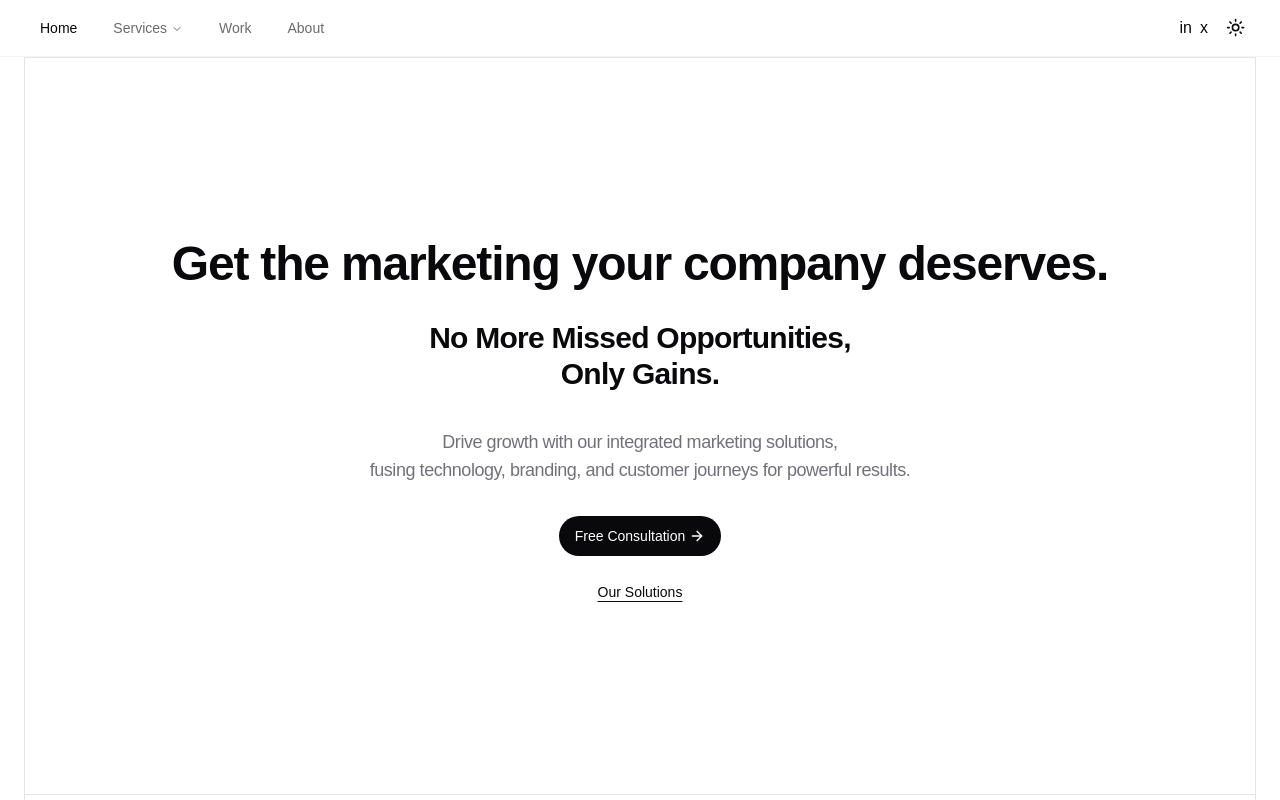
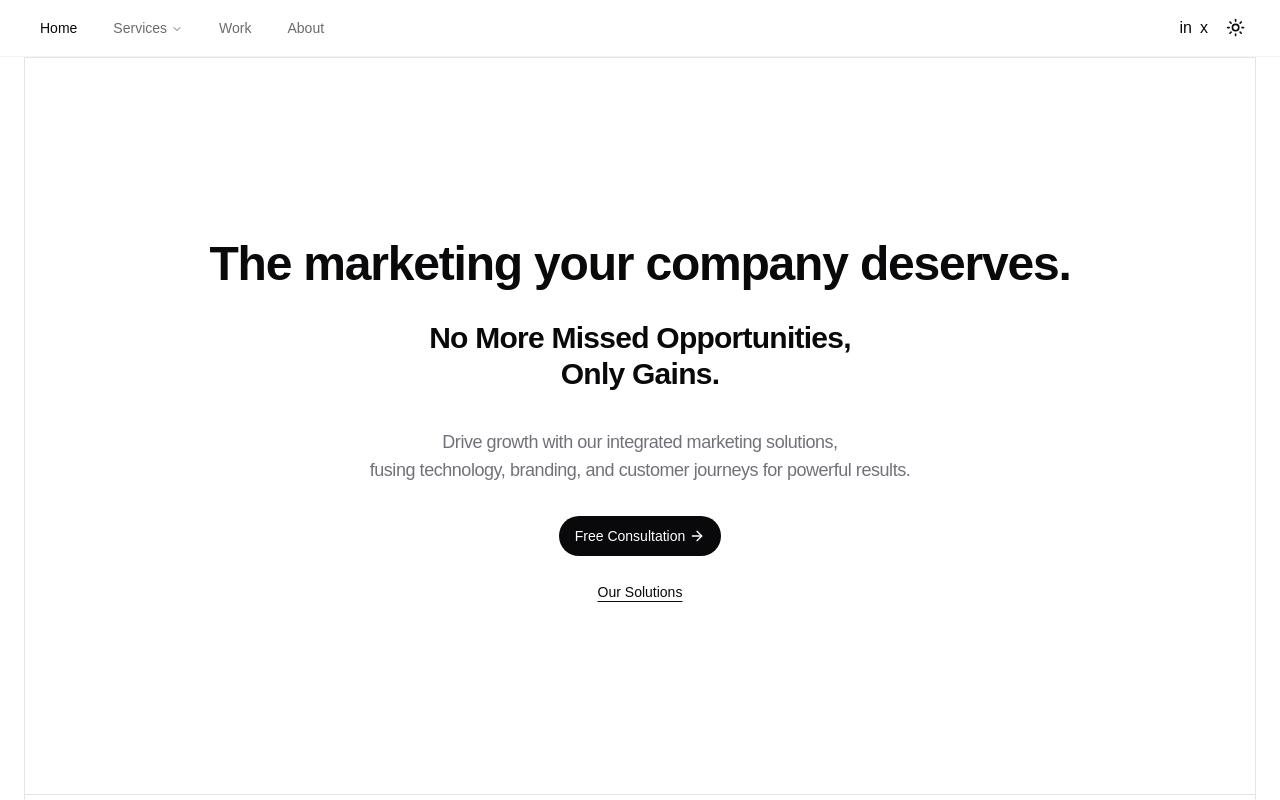
Before and after one commit to itsjmendez/toro, a Next.js app: page / in a window 1280 px wide. Shown: the top 800 px of the page. Built offline with nearby package versions, Linux system fonts and the light colour scheme; a web font is replaced by a local one.

Commit message:
refactor: import textgenerated for hero header

```diff
--- a/components/hero.tsx
+++ b/components/hero.tsx
@@ -2,15 +2,17 @@ import { buttonVariants } from '@/components/ui/button';
 import Link from 'next/link';
 import { ArrowRight } from 'lucide-react';
 import ContainerEdgeCross from './ui/container-edge-cross';
+import { TextGenerateEffect } from './ui/text-generate-effect';
 
 export const HeroSection = () => {
   return (
     <ContainerEdgeCross>
       <div className="relative p-4 md:p-6 h-[calc(100svh-8svh)]">
         <div className="relative flex flex-col gap-8 h-full justify-center md:items-center text-center ">
-          <h1 className="font-semibold tracking-tight text-4xl md:text-5xl">
-            Get the marketing your company deserves.
-          </h1>
+          <TextGenerateEffect
+            words="The marketing your company deserves."
+            className="text-4xl md:text-5xl font-semibold tracking-tight"
+          />
           <h2 className="tracking-tight text-xl md:text-3xl font-semibold mb-1">
             No More Missed Opportunities,
             <br />
```
